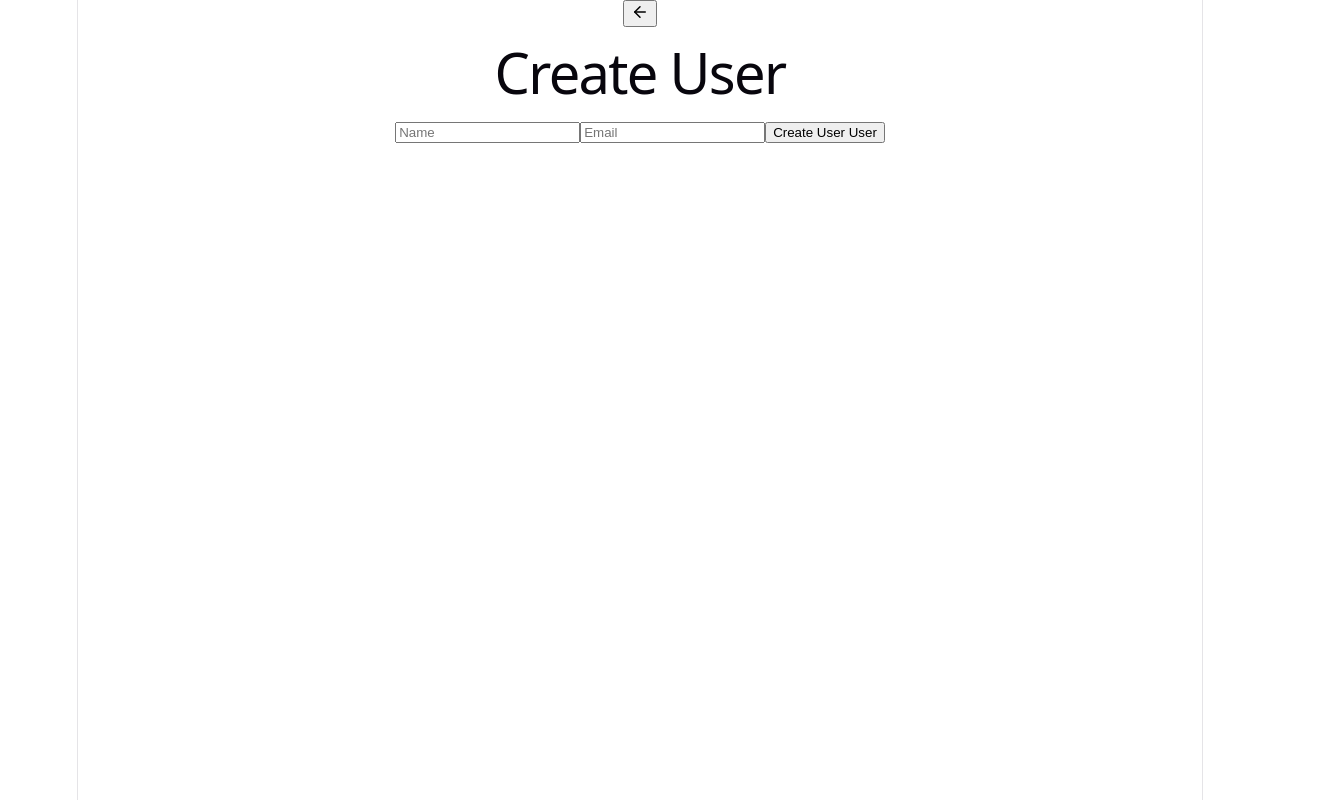
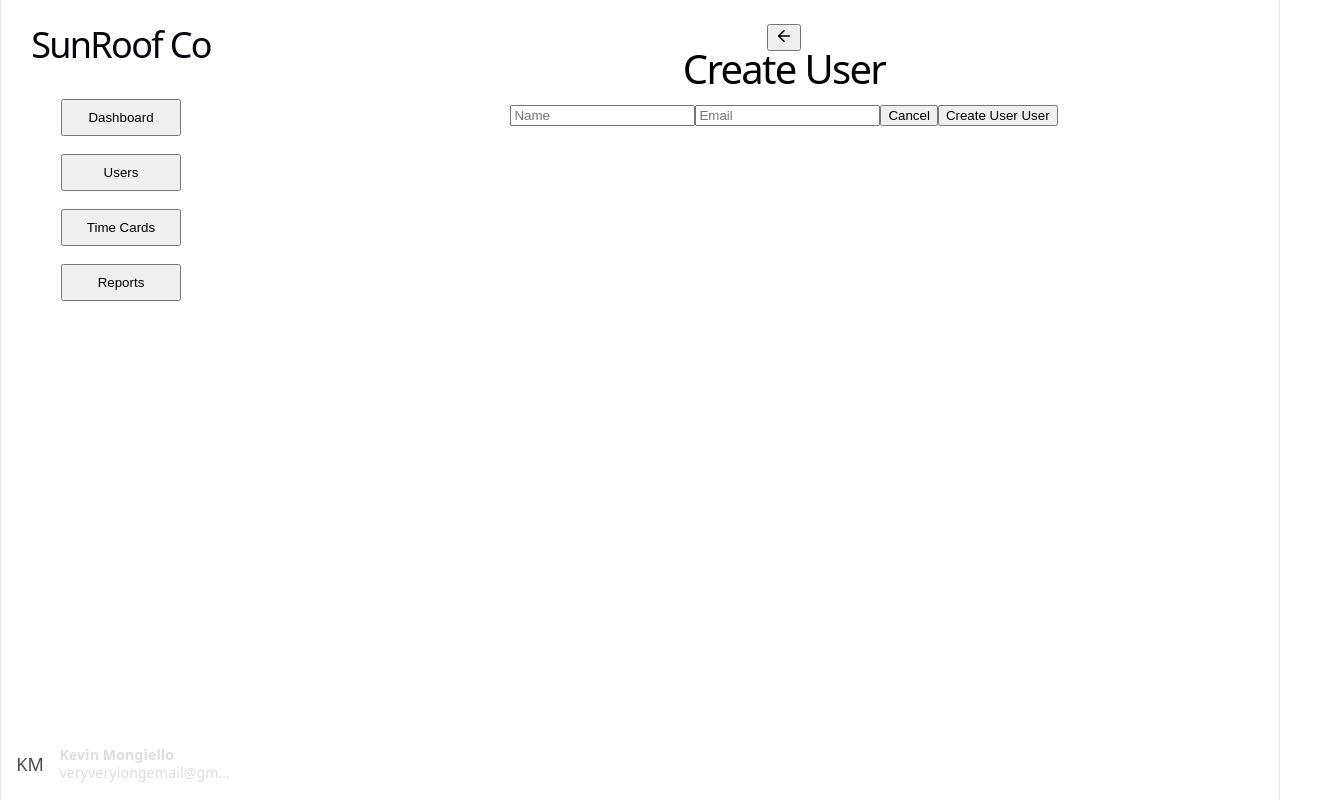
Before and after one commit to KevinMongiello/SunroofCo, a React (Vite) app in the folder sunroof-web/: page /users/new in a window 1280 px wide. Shown: the whole page, 1327 px wide, since content can reach past the window. Built offline with nearby package versions, Linux system fonts and the light colour scheme.

Commit message:
Add Drawer. Style user page

```diff
--- a/sunroof-web/package.json
+++ b/sunroof-web/package.json
@@ -21,6 +21,7 @@
     "@types/react-dom": "^19.2.7",
     "@vitejs/plugin-react": "^6.1.1",
     "oxlint": "^1.81.0",
+    "sass": "^1.105.0",
     "typescript": "~6.0.2",
     "vite": "^8.3.0"
   }
--- a/sunroof-web/src/App.css
+++ b/sunroof-web/src/App.css
@@ -1,184 +1,3 @@
-.counter {
-  font-size: 16px;
-  padding: 5px 10px;
-  border-radius: 5px;
-  color: var(--accent);
-  background: var(--accent-bg);
-  border: 2px solid transparent;
-  transition: border-color 0.3s;
-  margin-bottom: 24px;
-
-  &:hover {
-    border-color: var(--accent-border);
-  }
-  &:focus-visible {
-    outline: 2px solid var(--accent);
-    outline-offset: 2px;
-  }
+button {
+  cursor: pointer;
 }
-
-.hero {
-  position: relative;
-
-  .base,
-  .framework,
-  .vite {
-    inset-inline: 0;
-    margin: 0 auto;
-  }
-
-  .base {
-    width: 170px;
-    position: relative;
-    z-index: 0;
-  }
-
-  .framework,
-  .vite {
-    position: absolute;
-  }
-
-  .framework {
-    z-index: 1;
-    top: 34px;
-    height: 28px;
-    transform: perspective(2000px) rotateZ(300deg) rotateX(44deg) rotateY(39deg)
-      scale(1.4);
-  }
-
-  .vite {
-    z-index: 0;
-    top: 107px;
-    height: 26px;
-    width: auto;
-    transform: perspective(2000px) rotateZ(300deg) rotateX(40deg) rotateY(39deg)
-      scale(0.8);
-  }
-}
-
-#center {
-  display: flex;
-  flex-direction: column;
-  gap: 25px;
-  place-content: center;
-  place-items: center;
-  flex-grow: 1;
-
-  @media (max-width: 1024px) {
-    padding: 32px 20px 24px;
-    gap: 18px;
-  }
-}
-
-#next-steps {
-  display: flex;
-  border-top: 1px solid var(--border);
-  text-align: left;
-
-  & > div {
-    flex: 1 1 0;
-    padding: 32px;
-    @media (max-width: 1024px) {
-      padding: 24px 20px;
-    }
-  }
-
-  .icon {
-    margin-bottom: 16px;
-    width: 22px;
-    height: 22px;
-  }
-
-  @media (max-width: 1024px) {
-    flex-direction: column;
-    text-align: center;
-  }
-}
-
-#docs {
-  border-right: 1px solid var(--border);
-
-  @media (max-width: 1024px) {
-    border-right: none;
-    border-bottom: 1px solid var(--border);
-  }
-}
-
-#next-steps ul {
-  list-style: none;
-  padding: 0;
-  display: flex;
-  gap: 8px;
-  margin: 32px 0 0;
-
-  .logo {
-    height: 18px;
-  }
-
-  a {
-    color: var(--text-h);
-    font-size: 16px;
-    border-radius: 6px;
-    background: var(--social-bg);
-    display: flex;
-    padding: 6px 12px;
-    align-items: center;
-    gap: 8px;
-    text-decoration: none;
-    transition: box-shadow 0.3s;
-
-    &:hover {
-      box-shadow: var(--shadow);
-    }
-    .button-icon {
-      height: 18px;
-      width: 18px;
-    }
-  }
-
-  @media (max-width: 1024px) {
-    margin-top: 20px;
-    flex-wrap: wrap;
-    justify-content: center;
-
-    li {
-      flex: 1 1 calc(50% - 8px);
-    }
-
-    a {
-      width: 100%;
-      justify-content: center;
-      box-sizing: border-box;
-    }
-  }
-}
-
-#spacer {
-  height: 88px;
-  border-top: 1px solid var(--border);
-  @media (max-width: 1024px) {
-    height: 48px;
-  }
-}
-
-.ticks {
-  position: relative;
-  width: 100%;
-
-  &::before,
-  &::after {
-    content: '';
-    position: absolute;
-    top: -4.5px;
-    border: 5px solid transparent;
-  }
-
-  &::before {
-    left: 0;
-    border-left-color: var(--border);
-  }
-  &::after {
-    right: 0;
-    border-right-color: var(--border);
-  }
-}
--- a/sunroof-web/src/App.tsx
+++ b/sunroof-web/src/App.tsx
@@ -1,15 +1,17 @@
 import { Routes, Route } from 'react-router-dom';
 import { UsersPage } from './pages/UsersPage';
 import { UserFormPage } from './pages/UserFormPage';
-import { HomePage } from './pages/HomePage';
+import { AppLayout } from './pages/AppLayout';
+import './App.css';
 
 function App() {
   return (
     <Routes>
-      <Route path="/" element={<HomePage />}/>
-      <Route path="/users" element={<UsersPage />} />
-      <Route path="/users/new" element={<UserFormPage />} />
-      <Route path="/users/:id/edit" element={<UserFormPage />} />
+      <Route path="/" element={<AppLayout />}>
+        <Route path="/users" element={<UsersPage />} />
+        <Route path="/users/new" element={<UserFormPage />} />
+        <Route path="/users/:id/edit" element={<UserFormPage />} />
+      </Route>
     </Routes>
   );
 }
--- /dev/null
+++ b/sunroof-web/src/components/AppDrawer.tsx
@@ -0,0 +1,31 @@
+import { useNavigate } from "react-router-dom";
+
+export const AppDrawer = () => {
+  const navigate = useNavigate();
+
+  const toDashboard = () => navigate('/');
+  const toUsers = () => navigate('/users');
+  const toTimecards = () => navigate('/timecards');
+  const toReports = () => navigate('/reports');
+
+  return (
+    <aside className="app-drawer">
+      <div>
+        <h1>SunRoof Co</h1>
+        <nav>
+          <button onClick={toDashboard}>Dashboard</button>
+          <button onClick={toUsers}>Users</button>
+          <button onClick={toTimecards}>Time Cards</button>
+          <button onClick={toReports}>Reports</button>
+        </nav>
+      </div>
+      <div className="drawer-bottom">
+        <span className="user-gravatar">KM</span>
+        <div className='user-credentials'>
+          <p className='user-name'><b>Kevin Mongiello</b></p>
+          <p className='user-email'>veryverylongemail@gmail.com</p>
+        </div>
+      </div>
+    </aside>
+  );
+};
--- a/sunroof-web/src/components/UserForm.tsx
+++ b/sunroof-web/src/components/UserForm.tsx
@@ -40,6 +40,7 @@ export const UserForm = ({ onSubmit, initialValues, submitLabel, onCancel }: Use
         placeholder="Email"
       />
 
+      <button type="button" onClick={onCancel}>Cancel</button>
       <button type="submit">{submitLabel} User</button>
     </form>
   );
--- /dev/null
+++ b/sunroof-web/src/components/UserTable.scss
@@ -0,0 +1,40 @@
+.user-table {
+  text-align: left;
+  border: 1px solid #ddd;
+  border-collapse: collapse;
+  thead {
+    background-color: #eee;
+    th {
+      padding: 0.55rem 1rem;
+    }
+  }
+  td {
+    padding: 0.55rem 1rem;
+    border-bottom: 1px solid #eee;
+    &.actions > button {
+      margin-right: 0.35rem;
+      color: black;
+      border-radius: 3px;
+      padding: 5px;
+
+      border: 1px solid;
+      border-color: #d5d5d5 #999 #999 #d5d5d5;
+      background: #f5f5f5;
+      transition:
+        background-color 0.12s ease,
+        border-color 0.12s ease;
+
+      &:hover {
+        background: #ffffff;
+        border-color: #eeeeee #888 #888 #eeeeee;
+      }
+      &:active {
+        background: #e9e9e9;
+        border-color: #888 #eeeeee #eeeeee #888;
+      }
+      &.delete {
+        color: red;
+      }
+    }
+  }
+}
--- a/sunroof-web/src/components/UserTable.tsx
+++ b/sunroof-web/src/components/UserTable.tsx
@@ -1,4 +1,6 @@
 import type { User } from '../types/user';
+import { Pen, Pencil, Trash2 } from 'lucide-react';
+import './UserTable.scss';
 
 interface UsersTableProps {
   users: User[];
@@ -12,7 +14,7 @@ export function UsersTable({
   onDelete,
 }: UsersTableProps) {
   return (
-    <table>
+    <table className='user-table'>
       <thead>
         <tr>
           <th>Name</th>
@@ -26,13 +28,13 @@ export function UsersTable({
           <tr key={user.id}>
             <td>{user.name}</td>
             <td>{user.email}</td>
-            <td>
+            <td className='actions'>
               <button onClick={() => onEdit(user)}>
-                Edit
+                <Pencil size={16} />
               </button>
 
-              <button onClick={() => onDelete(user.id)}>
-                Delete
+              <button className='delete' onClick={() => onDelete(user.id)}>
+                <Trash2 size={16} />
               </button>
             </td>
           </tr>
--- a/sunroof-web/src/index.css
+++ b/sunroof-web/src/index.css
@@ -51,9 +51,7 @@
 }
 
 #root {
-  width: 1126px;
   max-width: 100%;
-  margin: 0 auto;
   text-align: center;
   border-inline: 1px solid var(--border);
   min-height: 100svh;
@@ -94,18 +92,3 @@ h2 {
 p {
   margin: 0;
 }
-
-code,
-.counter {
-  font-family: var(--mono);
-  display: inline-flex;
-  border-radius: 4px;
-  color: var(--text-h);
-}
-
-code {
-  font-size: 15px;
-  line-height: 135%;
-  padding: 4px 8px;
-  background: var(--code-bg);
-}
--- /dev/null
+++ b/sunroof-web/src/pages/AppLayout.scss
@@ -0,0 +1,111 @@
+.app-layout {
+  display: flex;
+  flex-direction: row;
+  min-height: 100vh;
+}
+
+.app-content__shell {
+  flex: 1;
+  min-width: 0;
+  background: white;
+}
+
+.app-content {
+  padding: 24px;
+  color: black;
+  display: flex;
+  flex-direction: column;
+  width:100%;
+  max-width: 1100px;
+  margin: 0 auto;
+  // height: 100%;
+  header {
+    display: flex;
+    justify-content: space-between;
+    text-align: left;
+    align-items: center;
+
+    button {
+      background: rgb(63, 119, 241);
+      border-radius: 10px;
+      padding: 0.75em 1em;
+      font-weight: bold;
+      font-size: 16px;
+    }
+  }
+
+  h1 {
+    color: black;
+    margin: 0.25rem 0 1rem;
+    font-size: 40px;
+  }
+
+  h2 {
+    font-size: 20px;
+    color: #676767;
+  }
+}
+
+.app-drawer {
+  width: 240px;
+  flex-shrink: 0;
+
+  display: flex;
+  flex-direction: column;
+
+  justify-content: space-between;
+  nav {
+    display: flex;
+    flex-direction: column;
+    align-items: center;
+    button {
+      width: 50%;
+      padding: 0.5rem 0;
+      margin: 0.5rem 0;
+    }
+  }
+  h1 {
+    font-size: 2em;
+  }
+}
+
+.drawer-bottom {
+  width: 100%;
+  height: 4em;
+  display: flex;
+  align-items: center;
+  transition-duration: 0.15s;
+  cursor: pointer;
+  &:hover {
+    background: #ffffff0f;
+  }
+
+  .user-gravatar {
+    padding: 0.35rem;
+    margin: 0.5rem;
+    border-radius: 50%;
+    background: #fff;
+    color: #4a4a4a;
+  }
+
+  .user-credentials {
+    flex: 1;
+    min-width: 0;
+    font-size: 14px;
+    line-height: 1.3em;
+    text-align: left;
+    color: #dddddd;
+    padding-right: 0.5em;
+  }
+
+  .user-name,
+  .user-email {
+    overflow: hidden;
+    text-overflow: ellipsis;
+    white-space: nowrap;
+  }
+}
+
+.pointer {
+  cursor: pointer;
+}
--- /dev/null
+++ b/sunroof-web/src/pages/AppLayout.tsx
@@ -0,0 +1,16 @@
+import { Outlet } from "react-router-dom";
+import { AppDrawer } from "../components/AppDrawer";
+import "./AppLayout.scss";
+
+export const AppLayout = () => {
+  return (
+    <div className="app-layout">
+      <AppDrawer />
+      <div className='app-content__shell'>
+        <main className="app-content">
+          <Outlet />
+        </main>
+      </div>
+    </div>
+  );
+};
--- a/sunroof-web/src/pages/HomePage.tsx
+++ /dev/null
@@ -1,9 +0,0 @@
-import { useNavigate } from "react-router-dom"
-
-export const HomePage = () => {
-  const navigate = useNavigate();
-
-  return <div>
-    <div><button onClick={() => navigate('/users')} type="button">Users</button></div>
-  </div>
-}
--- a/sunroof-web/src/pages/UsersPage.tsx
+++ b/sunroof-web/src/pages/UsersPage.tsx
@@ -22,12 +22,18 @@ export const UsersPage = () => {
   }, []);
 
   const onEdit = useCallback((user: User) => {
-    navigate('/users/' + user.id + '/edit')
+    navigate("/users/" + user.id + "/edit");
   }, []);
 
   return (
     <>
-      <button onClick={() => navigate('/users/new')}>Create New User</button>
+      <header>
+        <div className='header-body'>
+          <h1>Users</h1>
+          <h2>Manage team members and their information.</h2>
+        </div>
+        <button onClick={() => navigate("/users/new")}>+ Add User</button>
+      </header>
       <UsersTable users={users || []} onDelete={onDelete} onEdit={onEdit} />
     </>
   );
```
Also changed, not shown: 2 other files (tests, documents, lock files or other folders).
